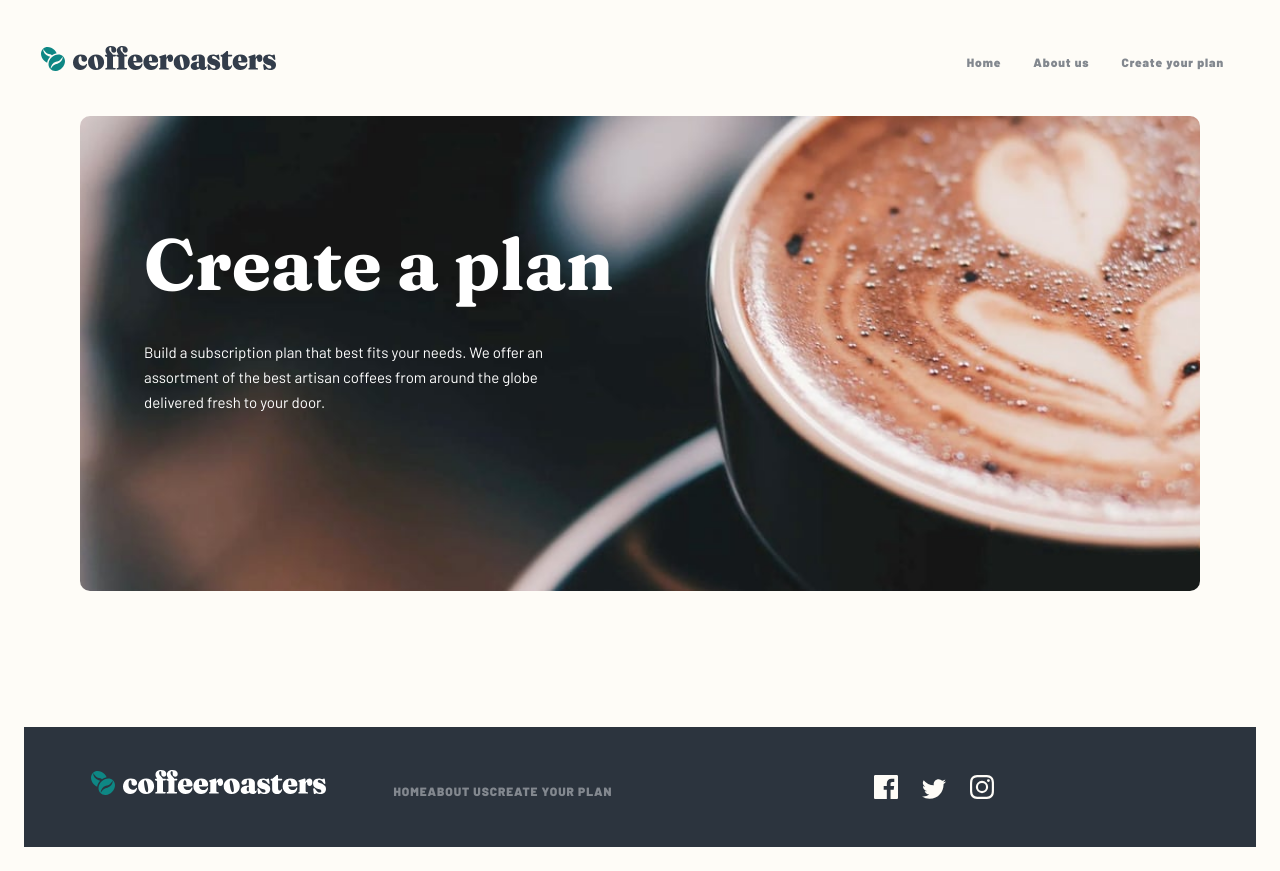
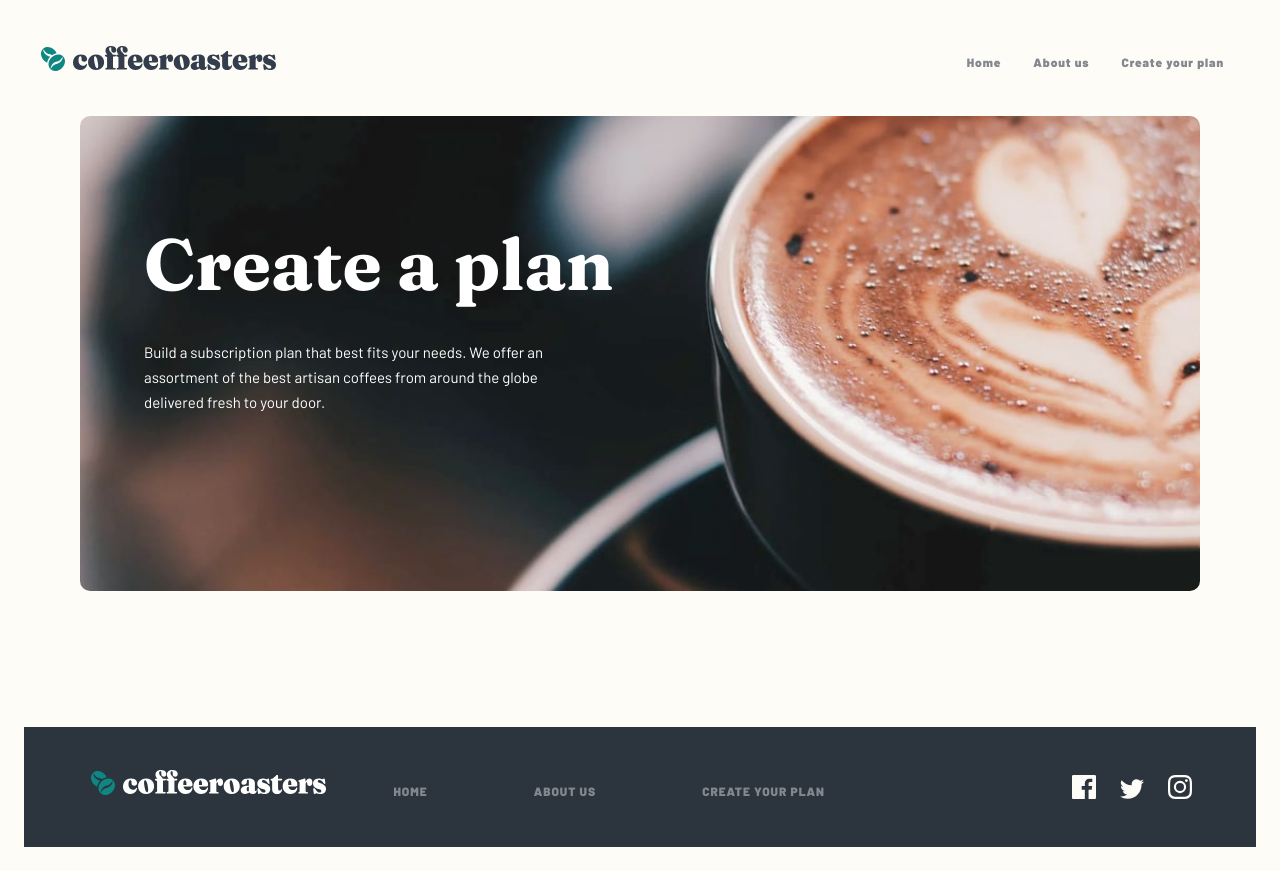
Before and after one commit to ChamuMutezva/coffeeroasters-subscription-site, a React (Create React App) app: page /subscribe in a window 1280 px wide. Built offline with nearby package versions, Linux system fonts and the light colour scheme.

Commit message:
feat: anchor tag added on footer

```diff
--- a/src/Css/App.css
+++ b/src/Css/App.css
@@ -735,14 +735,18 @@ h1, h2, h3, h4, h5 {
 @media screen and (min-width: 1080px) {
   .footer {
     display: flex;
+    align-items: center;
   }
   .footer .logo__wrapper {
     flex: 0 1 30%;
     padding: 0;
   }
-  .footer .footer .nav__list {
+  .footer .nav__list {
     max-width: 100%;
-    flex: 1 1 40%;
+    flex: 1 1 30%;
+  }
+  .footer .social {
+    margin-right: 3rem;
   }
   .footer .social__wrapper {
     flex: 1 1 30%;
--- a/src/Sass/components/_footer.scss
+++ b/src/Sass/components/_footer.scss
@@ -61,15 +61,20 @@
 @include base.mQ(1080px) {
     .footer {
         display: flex;
+        align-items: center;
 
         .logo__wrapper {
             flex: 0 1 30%;
             padding: 0;
         }
 
-        .footer .nav__list {
+        .nav__list {
             max-width: 100%;
-            flex: 1 1 40%;
+            flex: 1 1 30%;
+        }
+
+        .social {
+            margin-right: 3rem;
         }
 
         .social__wrapper {
```
Also changed, not shown: src/pages/components/footer.js.
